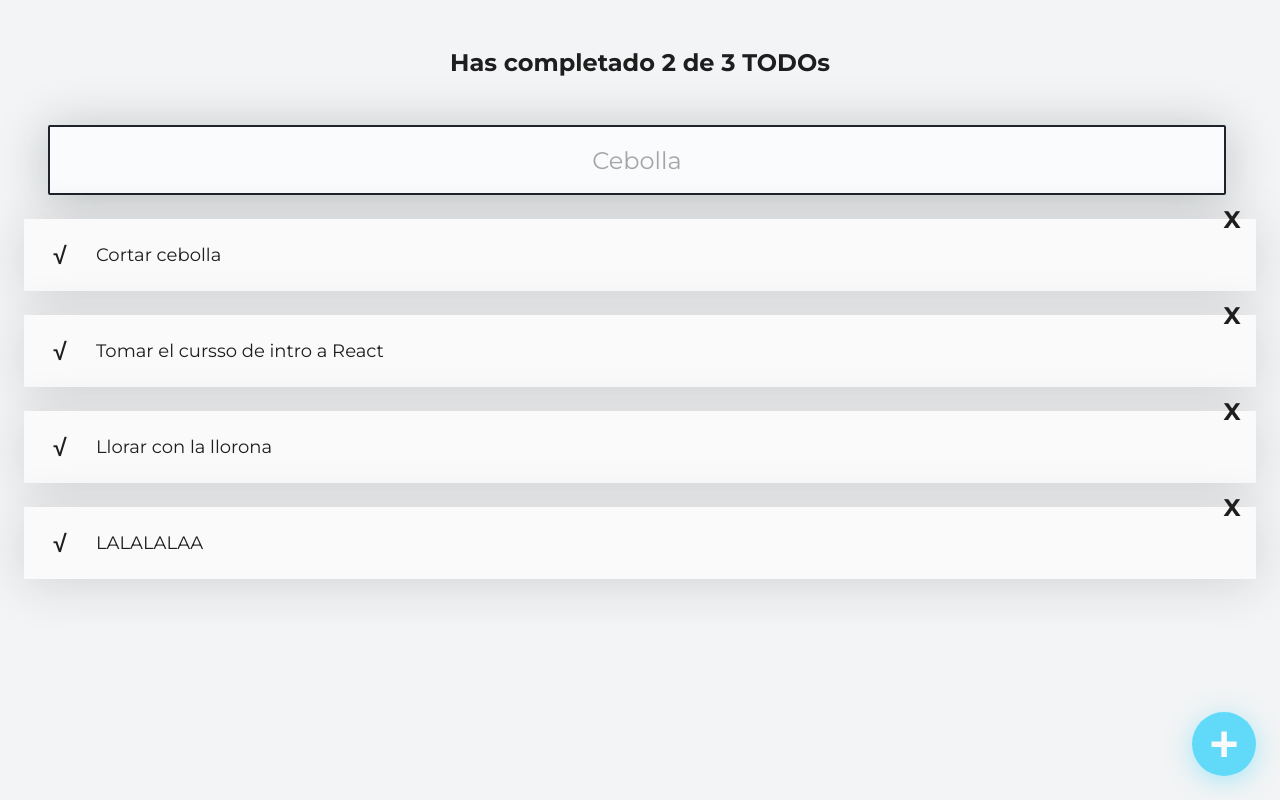
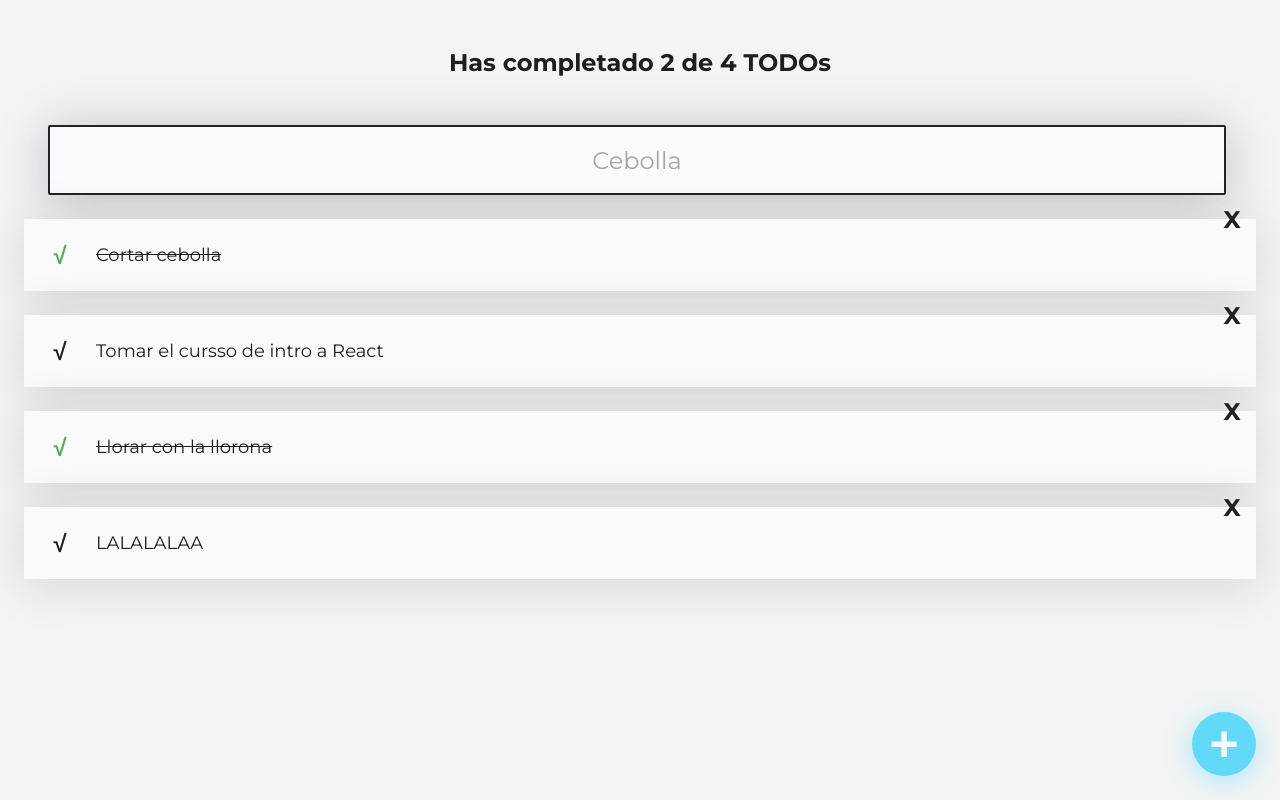
Before and after one commit to elifred2022/Intro_React, a React (Create React App) app: page / in a window 1280 px wide. Built offline with nearby package versions, Linux system fonts and the light colour scheme.

Commit message:
clase video 10 contando y buscando

```diff
--- a/src/App.js
+++ b/src/App.js
@@ -4,23 +4,50 @@ import { TodoSearch } from './TodoSearch';
 import { TodoList } from './TodoList';
 import { TodoItem } from './TodoItem';
 import { CreateTodoButton } from './CreateTodoButton';
-//import './App.css';
+// import './App.css';
 
-const todos = [
-  { text: 'Cortar cebolla', completed: false },
+const defaultTodos = [
+  { text: 'Cortar cebolla', completed: true },
   { text: 'Tomar el cursso de intro a React', completed: false },
-  { text: 'Llorar con la llorona', completed: false },
+  { text: 'Llorar con la llorona', completed: true },
   { text: 'LALALALAA', completed: false },
 ];
 
 function App() {
+  const [todos, setTodos] = React.useState(defaultTodos);
+  // El estado de nuestra búsqueda
+  const [searchValue, setSearchValue] = React.useState('');
+
+  const completedTodos = todos.filter(todo => !!todo.completed).length;
+  const totalTodos = todos.length;
+  // Creamos una nueva variable en donde guardaremos las coincidencias con la búsqueda
+  let searchedTodos = [];
+
+  // Lógica para filtrar
+  if (!searchValue.length >= 1) {
+    searchedTodos = todos;
+  } else {
+    searchedTodos = todos.filter(todo => {
+      const todoText = todo.text.toLowerCase();  //para combertir letras a minusculas toLoweCase
+      const searchText = searchValue.toLowerCase();
+      return todoText.includes(searchText);
+    });
+  }
+
   return (
     <React.Fragment>
-      <TodoCounter />
-      <TodoSearch />
+      <TodoCounter
+        total={totalTodos}
+        completed={completedTodos}
+      />
+      <TodoSearch
+        searchValue={searchValue}
+        setSearchValue={setSearchValue}
+      />
 
       <TodoList>
-        {todos.map(todo => (
+        {/* Regresamos solamente los TODOs buscados */}
+        {searchedTodos.map(todo => (
           <TodoItem
             key={todo.text}
             text={todo.text}
--- a/src/TodoCounter.js
+++ b/src/TodoCounter.js
@@ -1,9 +1,12 @@
+
+
 import React from 'react';
 import './TodoCounter.css';
 
-function TodoCounter() {
+// Desestructuramos los props que pasamos al componente
+function TodoCounter({ total, completed }) {
   return (
-    <h2 className="TodoCounter">Has completado 2 de 3 TODOs</h2>
+    <h2 className="TodoCounter">Has completado {completed} de {total} TODOs</h2>
   );
 }
 
--- a/src/TodoSearch.js
+++ b/src/TodoSearch.js
@@ -1,8 +1,7 @@
 import React from 'react';
 import './TodoSearch.css';
 
-function TodoSearch() {
-  const [searchValue, setSearchValue] = React.useState('');
+function TodoSearch({searchValue, setSearchValue}) {
 
   const onSearchValueChange = (event) => {
     console.log(event.target.value);
@@ -15,8 +14,8 @@ function TodoSearch() {
     placeholder="Cebolla"
     value={searchValue}
     onChange={onSearchValueChange}
-    />,
-    <p>{searchValue}</p>
+    />
+
   ];
 
 }
```
Also changed, not shown: 1 other file (tests, documents, lock files or other folders).
